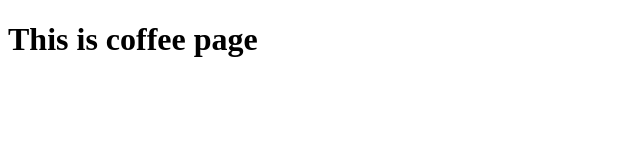
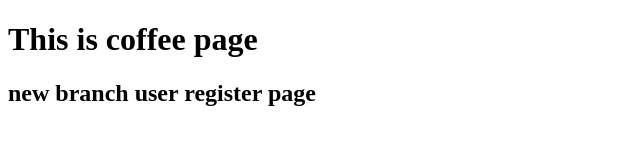
Before and after one commit to Y-Meng-Sea/mengsea-cofe, a plain HTML site: page index.html in a window 1280 px wide. Shown: the whole page, without its empty margins (0-640 px from the left). Drawn offline with Linux system fonts and the light colour scheme.

Commit message:
finished the user register feature

```diff
--- a/index.html
+++ b/index.html
@@ -7,5 +7,6 @@
      </head>
      <body>
           <h1>This is coffee page</h1>
+          <h2>new branch user register page</h2>
      </body>
 </html>
```
